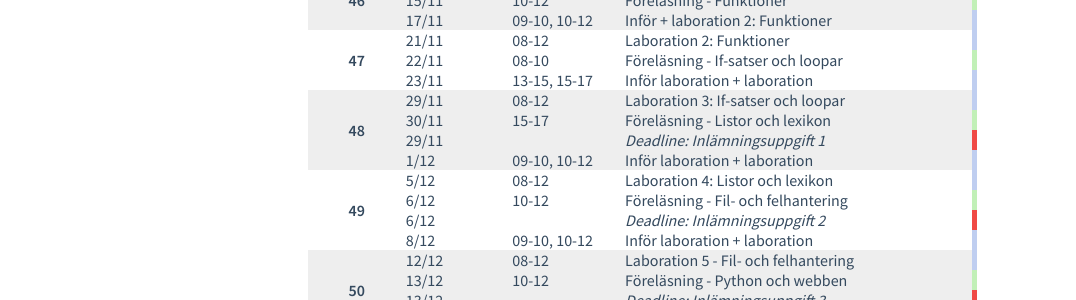
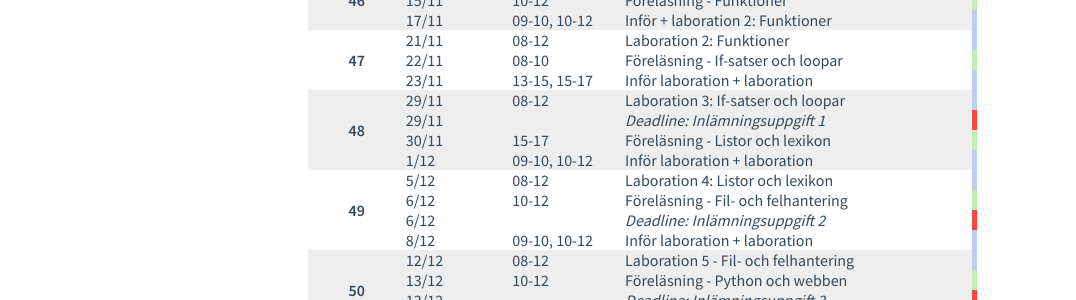
Before and after one commit to mau-dvmt/ia-python, a Jekyll site: the page built from modules/m0/index.md, in a window 1280 px wide. Shown: the part 417-717 px from the top of the page, without its empty margins (0-1076 px from the left). Built offline with Jekyll 4.4.1, drawn with Linux system fonts in a browser that asks for light colours.

Commit message:
Updated schema

```diff
--- a/modules/m0/index.md
+++ b/modules/m0/index.md
@@ -69,15 +69,15 @@ Labbtillfällena är i grunden fria att disponera, men i tabellen nedan anges s
         <td>08-12</td>
         <td>Laboration 3: If-satser och loopar</td>
     </tr>
+    <tr class="tenta assignment odd">
+        <td colspan="2">29/11</td>
+        <td><em>Deadline: Inlämningsuppgift 1</em></td>
+    </tr>
     <tr class="lecture odd">
         <td>30/11</td>
         <td>15-17</td>
         <td>Föreläsning - Listor och lexikon</td>
     </tr>
-	<tr class="tenta assignment odd">
-		<td colspan="2">29/11</td>
-        <td><em>Deadline: Inlämningsuppgift 1</em></td>
-	</tr>
     <tr class="laboration odd">
         <td>1/12</td>
         <td>09-10, 10-12</td>
```
